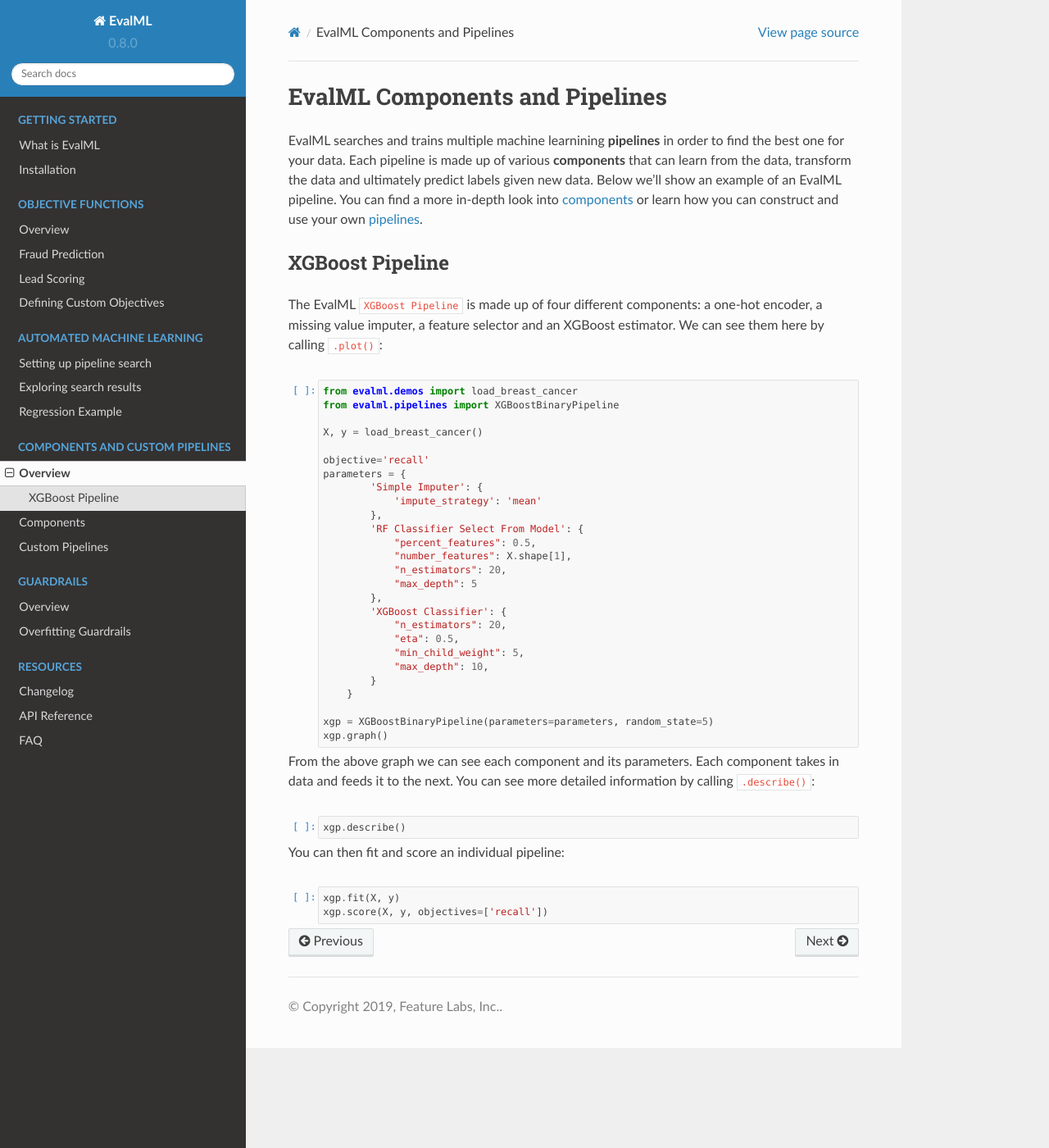
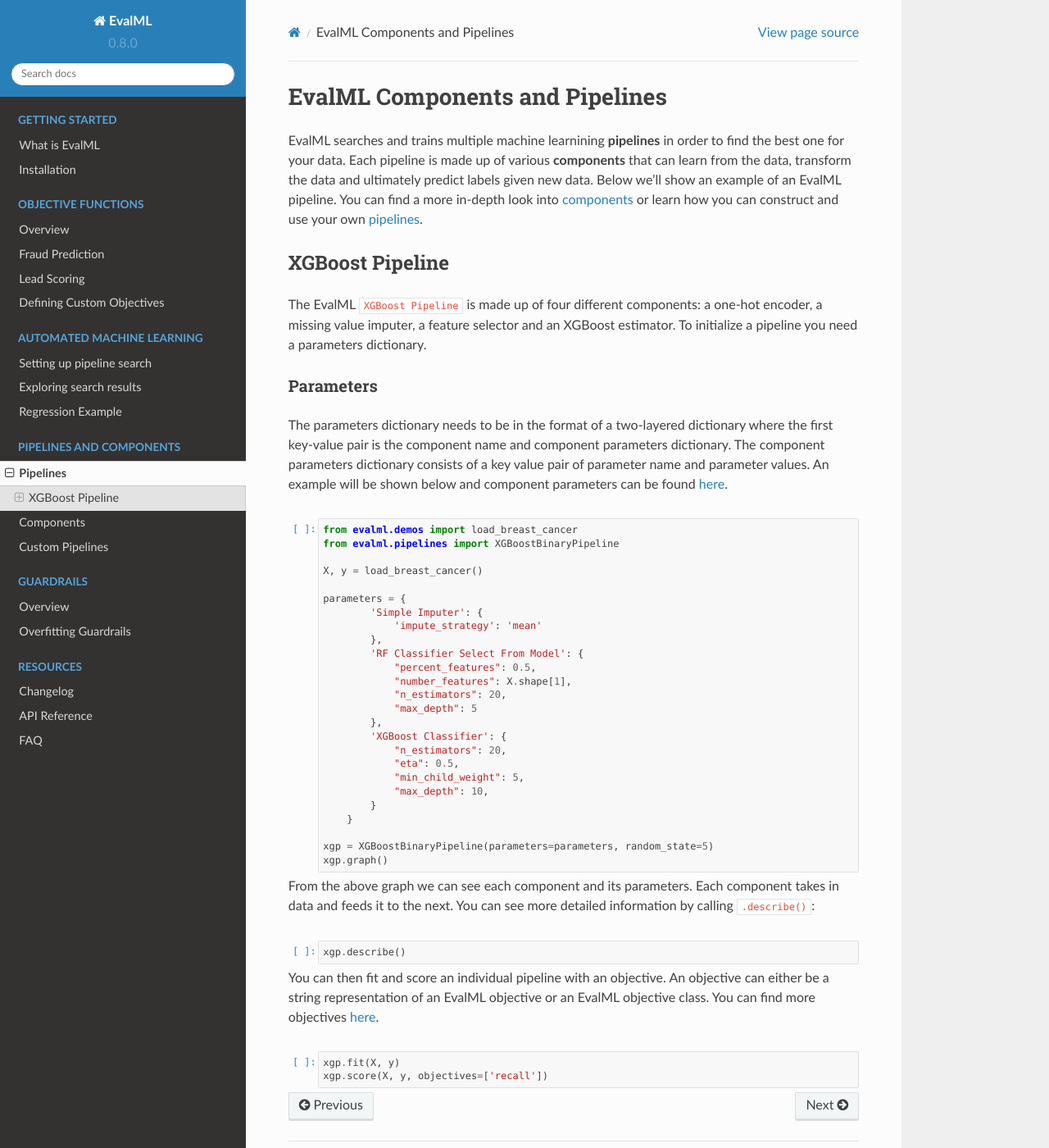
Before and after one commit to alteryx/evalml, a Sphinx documentation site: the page built from docs/source/pipelines/overview.ipynb, in a window 1280 px wide and 1400 px high. Shown: the whole window at 82% size. Built offline with Sphinx 7.4.7 and the Read the Docs theme 2.0.0, drawn with Linux system fonts in a browser that asks for light colours; comment, search, counter and statistics services are not loaded.

Commit message:
Update Pipeline Docs (#705)
* Update pipelines overview and pt.1 of custom pipelines

* edit custom pipelines

* Edit other pipeline docs and finish custom pipelines

* Fix spaces

* cl

* remove output

* Add custom name

* Address comments

```diff
--- a/docs/source/_templates/pipeline_class.rst
+++ b/docs/source/_templates/pipeline_class.rst
@@ -5,11 +5,14 @@
 .. inheritance-diagram:: {{ objname }}
 
 .. autoclass:: {{ objname }}
-   {% set class_attributes = ['name', 'summary', 'component_graph', 'problem_type', 'model_family', 'hyperparameters', 'custom_hyperparameters'] %}
+   {% set class_attributes = ['name', 'custom_name', 'summary', 'component_graph', 'problem_type', 'model_family', 'hyperparameters', 'custom_hyperparameters'] %}
+
 
    {% block attributes %}
    .. Class attributes:
+
    .. autoattribute:: name
+   .. autoattribute:: custom_name
    .. autoattribute:: summary
    .. autoattribute:: component_graph
    .. autoattribute:: problem_type
--- a/docs/source/changelog.rst
+++ b/docs/source/changelog.rst
@@ -64,6 +64,7 @@
         * Documented which default objective AutoML optimizes for :pr:`699`
         * Create seperate install page :pr:`701`
         * Include more utils in API ref, like `import_or_raise` :pr:`704`
+        * Add more color to pipeline documentation :pr:`705`
     * Testing Changes
         * Matched install commands of `check_latest_dependencies` test and it's GitHub action :pr:`578`
         * Added Github app to auto assign PR author as assignee :pr:`477`
```
Also changed, not shown: docs/source/index.ipynb, docs/source/pipelines/custom_pipelines.ipynb, docs/source/pipelines/overview.ipynb, 1 other file.
